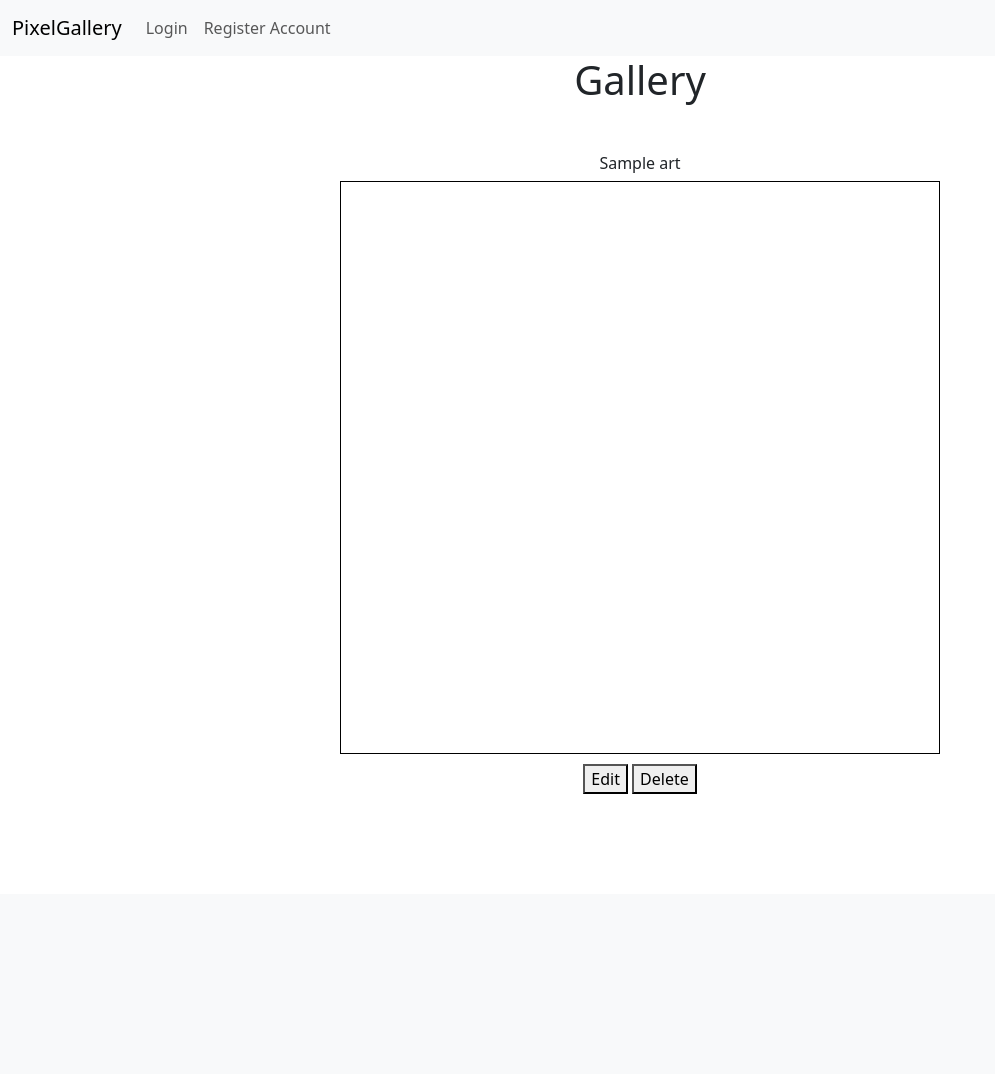
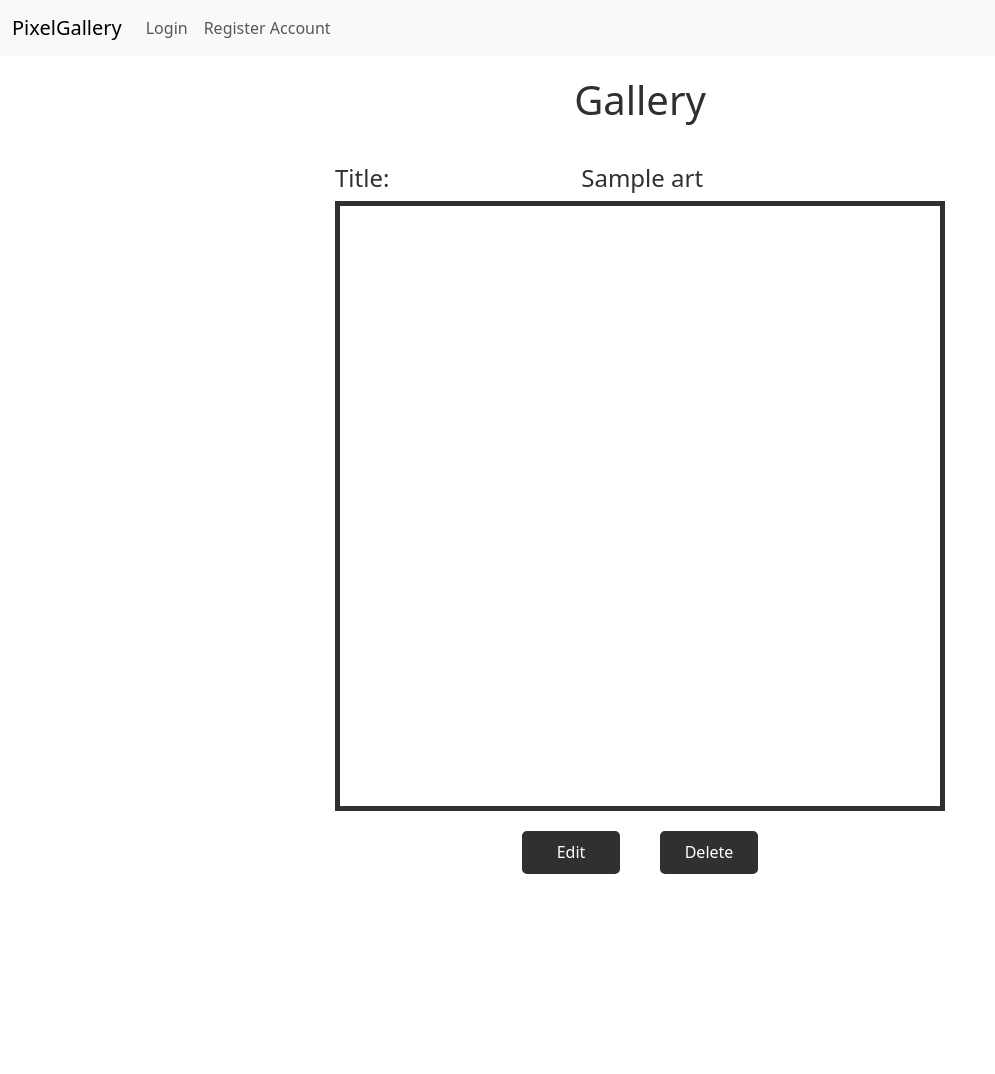
Before and after one commit to ags1709/cs50-final-project, a Flask app: template webapp/templates/gallery.html in a window 1280 px wide. Shown: the whole page, without its empty margins (0-995 px from the left). Before the commit the page ends 794 px from the top, so only its background shows below. Run offline with Flask 3, Linux system fonts and the light colour scheme; the template is opened without the code that fills it: most values are stand-ins (such as "Sample title", 1, 10 or a date in 2020); parts of the project's set-up code (start-up, migrations or seed data) failed here and were passed over.

Commit message:
Style gallery

```diff
--- a/webapp/static/gallery_style.css
+++ b/webapp/static/gallery_style.css
@@ -1,17 +1,34 @@
+:root {
+    --theme-dark: rgb(46, 48, 50);
+    --theme-even-darker: rgb(28, 30, 31);
+    --theme-blue: rgb(69, 86, 125);
+    --theme-red: rgb(190, 49, 68);
+    --theme-brown: rgb(150, 111, 51)
+}
+
+* {
+    box-sizing: content-box;
+}
+
 body {
     text-align: center;
+    background-color: white;
+    color: var(--theme-dark);
+}
+
+#page-title {
+    margin: 20px 0 40px 0;
 }
 
 #gallery-container {
     display: grid;
     justify-content: center;
-    margin-top: 50px;
-    margin-bottom: 100px;
-    gap: 100px 10vw;
+    margin-top: 20px;
+    margin-bottom: 200px;
+    gap: 200px 10vw;
 }
 
 .canvas-containers {
-    height: 640px;
     display: flex;
     flex-direction: column;
 }
@@ -20,19 +37,32 @@ body {
     display: grid;
     height: 600px;
     width: 600px;
-    border: 1px solid black;
-    box-sizing: border-box;
+    border: 5px solid var(--theme-dark);
+    box-sizing: ;
+}
+
+.title-container {
+    display: flex;
+    justify-content: space-between;
+    column-gap: 100px;
+}
+
+#filler {
+    width: 50px;
 }
 
 .button-containers {
-    text-align: center;
-    margin-top: 10px;
+    display: flex;
+    column-gap: 40px;
+    justify-content: center;
+    margin-top: 20px;
 }
 
-.pixel {
-    box-sizing: border-box;
+.button {
+    height: 35px;
+    width: 80px;
+    border: 3px solid var(--theme-dark);
+    border-radius: 5px;
+    background-color: var(--theme-dark);
+    color: white;
 }
-
-h4 {
-    margin-top: 200px;
-}
--- a/webapp/templates/gallery.html
+++ b/webapp/templates/gallery.html
@@ -6,20 +6,24 @@
 {% block title %}Homepage{% endblock %}
 
 {% block main %}
-<h1>Gallery</h1>
+<h1 id="page-title">Gallery</h1>
 {% if not user_pixel_art %}
 <h4>Your gallery is currently empty. Go add some drawings!</h4>
 {% else %}
 <main id="gallery-container">
 {% for art in user_pixel_art %}
     <div class="canvas-containers">
-            <h6>{{ art["title"] }}</h6>
-            <div class="canvas"></div>
-            <div class="button-containers">
-                <button class="edit-button">Edit</button>
-                <button class="delete-button">Delete</button>
-            </div>
+        <div class="title-container">
+            <h4>Title:</h4>
+            <h4>{{ art["title"] }}</h4>
+            <div id="filler"></div>
         </div>
+        <div class="canvas"></div>
+        <div class="button-containers">
+            <button class="edit-button button">Edit</button>
+            <button class="delete-button button">Delete</button>
+        </div>
+    </div>
 {% endfor %}
 {% endif %}
 </main>
```
